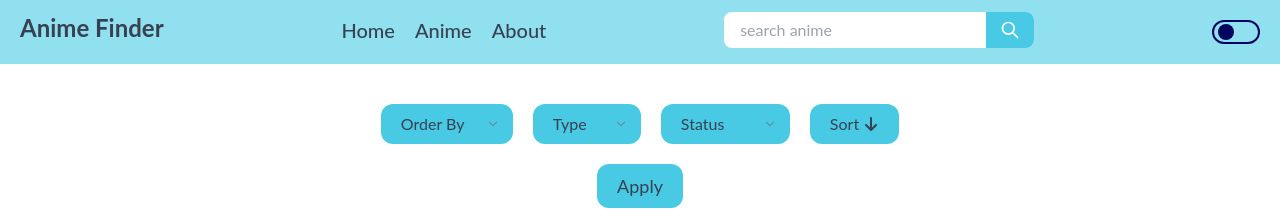
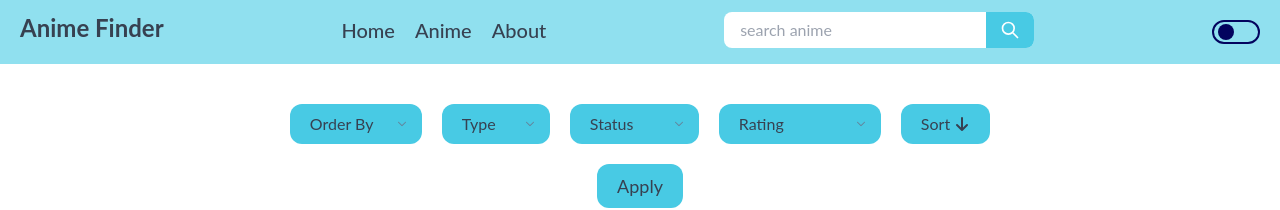
Before and after one commit to MFaqihRidho/animedb-website, a React (Create React App) app: page /search/1/page/1 in a window 1280 px wide. Shown: the top 210 px of the page. Built offline with nearby package versions, Linux system fonts and the light colour scheme; no server answers.

Commit message:
adding rating

```diff
--- a/src/components/content/character & staff/index.js
+++ b/src/components/content/character & staff/index.js
@@ -17,15 +17,10 @@ export default function Character_Staff() {
         getCharactersAPI(params.id).then((result) => {
             if (mounted) {
                 setCharacter(result.data);
-                dispatch({ type: "LOADING_CONTENT_FALSE" });
-            } else {
-                return;
-            }
-        });
-        getStaffAPI(params.id).then((result) => {
-            if (mounted) {
-                setStaff(result.data);
-                dispatch({ type: "LOADING_CONTENT_FALSE" });
+                getStaffAPI(params.id).then((result) => {
+                    setStaff(result.data);
+                    dispatch({ type: "LOADING_CONTENT_FALSE" });
+                });
             } else {
                 return;
             }
--- a/src/config/index.js
+++ b/src/config/index.js
@@ -18,9 +18,17 @@ export const getAiringAPI = () => {
     );
 };
 
-export const getSearchAPI = (keyword, num, order_by, sort, type, status) => {
+export const getSearchAPI = (
+    keyword,
+    num,
+    order_by,
+    sort,
+    type,
+    status,
+    rating
+) => {
     return fetch(
-        `https://api.jikan.moe/v4/anime?q=${keyword}&page=${num}&sfw&order_by=${order_by}&sort=${sort}&type=${type}&status=${status}`
+        `https://api.jikan.moe/v4/anime?q=${keyword}&page=${num}&sfw&order_by=${order_by}&sort=${sort}&type=${type}&status=${status}&rating=${rating}`
     )
         .then((res) => {
             if (res.ok) {
--- a/src/pages/search/index.js
+++ b/src/pages/search/index.js
@@ -15,6 +15,7 @@ export default function Search() {
     const sortBy = searchParams.get("sort");
     const typeBy = searchParams.get("type");
     const statusBy = searchParams.get("status");
+    const ratingBy = searchParams.get("rating");
 
     // State
     const [nextPage, setNextPage] = useState(0);
@@ -22,6 +23,7 @@ export default function Search() {
     const [sort, setSort] = useState("asc");
     const [type, setType] = useState([]);
     const [status, setStatus] = useState([]);
+    const [rating, setRating] = useState([]);
     const [queryParams, setQueryParams] = useState([]);
 
     const baseUrl = `/search/${params.value}/page/${params.number}`;
@@ -65,22 +67,34 @@ export default function Search() {
         }
     };
 
+    const handleChangeRating = (e) => {
+        if (e.target.value !== "") {
+            setRating(e.target.value);
+        } else {
+            setRating("");
+        }
+    };
+
     const applyFilter = () => {
         setQueryParams(
             `?${order !== "" ? `&order_by=${order}` : ""}${
                 sort !== "" ? `&sort=${sort}` : ""
             }${type !== "" ? `&type=${type}` : ""}${
                 status !== "" ? `&status=${status}` : ""
-            }`
+            }${rating !== "" ? `&rating=${rating}` : ""}`
         );
         navigate(
             `${baseUrl}?${order !== "" ? `&order_by=${order}` : ""}${
                 sort !== "" ? `&sort=${sort}` : ""
             }${type !== "" ? `&type=${type}` : ""}${
                 status !== "" ? `&status=${status}` : ""
-            }`
+            }${rating !== "" ? `&rating=${rating}` : ""}`
         );
-        console.log(type);
+        setOrder("");
+        setType("");
+        setSort("");
+        setStatus("");
+        setRating("");
     };
 
     useEffect(() => {
@@ -106,12 +120,15 @@ export default function Search() {
         setOrder("");
         setType("");
         setSort("");
+        setStatus("");
+        setRating("");
     }, [params.value]);
 
     return (
         <div className="flex flex-col gap-2 pt-10">
             <div className="container flex flex-col items-center justify-center gap-5 px-10 mx-auto md:px-5">
-                <div className="flex gap-5">
+                <div className="flex flex-col md:flex-row items-center gap-5">
+                    <div className="flex flex-row gap-5">
                         <div class="relative inline-flex">
                             <svg
                                 class="w-2 h-2 absolute top-0 right-0 m-4 pointer-events-none"
@@ -126,6 +143,7 @@ export default function Search() {
                             </svg>
 
                             <select
+                                value={order}
                                 onChange={(e) => handleChangeOrderBy(e)}
                                 className="h-10 pl-5 pr-10 transition-all duration-300 outline-none appearance-none rounded-xl focus:ring-4 focus:ring-light_primary focus:dark:ring-dark_primary bg-light_secondary dark:bg-dark_secondary focus:outline-none active:outline-none"
                             >
@@ -171,6 +189,8 @@ export default function Search() {
                                 <option value={"music"}>music</option>
                             </select>
                         </div>
+                    </div>
+                    <div className=" flex flex-row gap-5">
                         <div class="relative inline-flex">
                             <svg
                                 class="w-2 h-2 absolute top-0 right-0 m-4 pointer-events-none"
@@ -185,6 +205,7 @@ export default function Search() {
                             </svg>
 
                             <select
+                                value={status}
                                 onChange={(e) => handleChangeStatus(e)}
                                 className="h-10 pl-5 pr-10 transition-all duration-300 outline-none appearance-none rounded-xl focus:ring-4 focus:ring-light_primary focus:dark:ring-dark_primary bg-light_secondary dark:bg-dark_secondary focus:outline-none active:outline-none"
                             >
@@ -193,6 +214,32 @@ export default function Search() {
                                 <option value={"complete"}>complete</option>
                                 <option value={"upcoming"}>upcoming</option>
                             </select>
+                        </div>
+                        <div class="relative inline-flex">
+                            <svg
+                                class="w-2 h-2 absolute top-0 right-0 m-4 pointer-events-none"
+                                xmlns="http://www.w3.org/2000/svg"
+                                viewBox="0 0 412 232"
+                            >
+                                <path
+                                    d="M206 171.144L42.678 7.822c-9.763-9.763-25.592-9.763-35.355 0-9.763 9.764-9.763 25.592 0 35.355l181 181c4.88 4.882 11.279 7.323 17.677 7.323s12.796-2.441 17.678-7.322l181-181c9.763-9.764 9.763-25.592 0-35.355-9.763-9.763-25.592-9.763-35.355 0L206 171.144z"
+                                    fill="#648299"
+                                    fill-rule="nonzero"
+                                />
+                            </svg>
+
+                            <select
+                                value={rating}
+                                onChange={(e) => handleChangeRating(e)}
+                                className="h-10 pl-5 pr-10 transition-all duration-300 outline-none appearance-none rounded-xl focus:ring-4 focus:ring-light_primary focus:dark:ring-dark_primary bg-light_secondary dark:bg-dark_secondary focus:outline-none active:outline-none"
+                            >
+                                <option value={""}>Rating</option>
+                                <option value={"G"}>G - All Ages</option>
+                                <option value={"pg"}>PG - Children</option>
+                                <option value={"pg13"}>PG-13 - Teens</option>
+                                <option value={"r17"}>R - 17+ Adults</option>
+                            </select>
+                        </div>
                     </div>
                     <div class="relative inline-flex">
                         {sort === "asc" ? (
@@ -228,6 +275,7 @@ export default function Search() {
                         )}
 
                         <button
+                            value={sort}
                             onClick={handleChangeSort}
                             className="h-10 pl-5 pr-10 transition-all duration-300 appearance-none rounded-xl focus:ring-4 focus:ring-light_primary focus:dark:ring-dark_primary bg-light_secondary dark:bg-dark_secondary"
                         >
@@ -256,7 +304,12 @@ export default function Search() {
                         }`}
                     >{`Status: ${statusBy}`}</p>
                     <p
-                        className={`md:text-xl ${orderBy ? "block" : "hidden"}`}
+                        className={`md:text-xl ${
+                            ratingBy ? "block" : "hidden"
+                        }`}
+                    >{`Rating: ${ratingBy}`}</p>
+                    <p
+                        className={`md:text-xl ${sortBy ? "block" : "hidden"}`}
                     >{`Sort: ${
                         sortBy === "asc" ? "ascending" : "descending"
                     }`}</p>
@@ -270,7 +323,8 @@ export default function Search() {
                         orderBy,
                         sortBy,
                         typeBy,
-                        statusBy
+                        statusBy,
+                        ratingBy
                     )}
                     title={`Result for ${params.value}`}
                     all={true}
```
Lines whose indentation alone changed are shown as unchanged.
